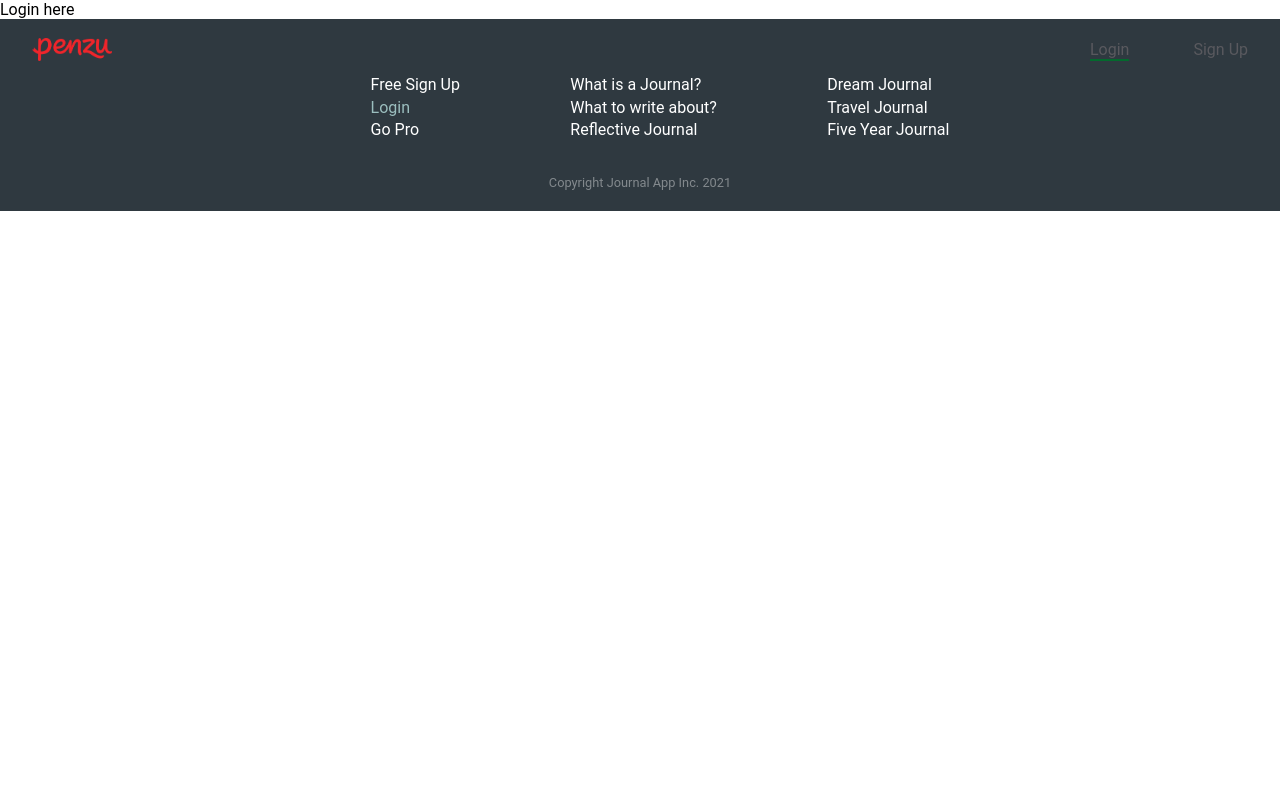
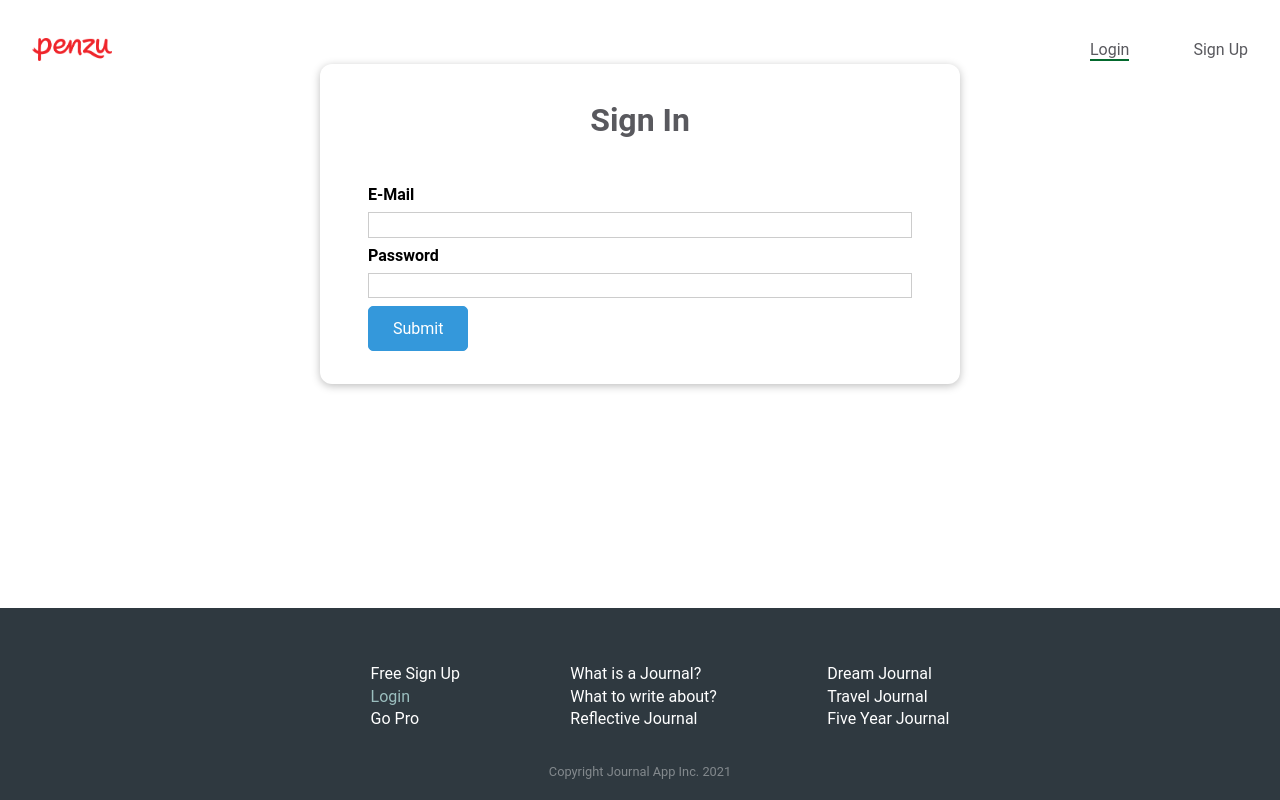
Before and after one commit to rpashev/vue-journal-app, a Vue app: page /login in a window 1280 px wide. Built offline with nearby package versions, Linux system fonts and the light colour scheme.

Commit message:
fixed footer's position and added basic Login page

```diff
--- a/src/App.vue
+++ b/src/App.vue
@@ -1,6 +1,6 @@
 <template>
   <the-header />
-  <router-view></router-view>
+  <router-view id="main"></router-view>
   <the-footer />
 </template>
 <script>
@@ -10,13 +10,13 @@ import TheFooter from "../src/components/layout/TheFooter.vue";
 export default {
   components: {
     TheHeader,
-    TheFooter
+    TheFooter,
   },
 };
 </script>
 
 <style>
-*{
+* {
   box-sizing: border-box;
 }
 body {
@@ -24,10 +24,17 @@ body {
   font-family: "Roboto", sans-serif;
 }
 #app {
-  height:100%;
+  position: relative;
+  min-height: 100vh;
+}
+#main {
+  padding-bottom: 12rem;
+  margin: 0 auto;
 }
 h1,
-p, h3, h2 {
+p,
+h3,
+h2 {
   color: #59595e;
 }
 </style>
--- /dev/null
+++ b/src/components/UI/BaseCard.vue
@@ -0,0 +1,16 @@
+<template>
+  <div class="card">
+    <slot></slot>
+  </div>
+</template>
+
+<style scoped>
+.card {
+  border-radius: 12px;
+  box-shadow: 0 2px 8px rgba(0, 0, 0, 0.26);
+  padding: 1rem;
+  margin: 2rem auto;
+  max-width: 40rem;
+  /* background: rgb(245, 241, 241); */
+}
+</style>
--- a/src/components/landing-page/Features.vue
+++ b/src/components/landing-page/Features.vue
@@ -68,6 +68,8 @@ export default {};
   align-items: center;
   justify-content: center;
   margin: 2rem;
+  min-width: 250px;
+  flex-shrink: 0;
 }
 p {
   font-size: 1.2rem;
@@ -106,4 +108,9 @@ p {
 a {
   margin-top: 0.5rem;
 }
+@media (max-width: 40rem) {
+  .features {
+    flex-direction: column;
+  }
+}
 </style>
--- a/src/components/layout/TheFooter.vue
+++ b/src/components/layout/TheFooter.vue
@@ -41,9 +41,8 @@
 
 <style scoped>
 footer {
-  position: relative;
+  position: absolute;
   bottom: 0;
-  left: 0;
   height: 12rem;
   width: 100%;
   background: #2f3940;
--- a/src/main.js
+++ b/src/main.js
@@ -2,9 +2,13 @@ import { createApp } from "vue";
 import App from "./App.vue";
 import router from "./router";
 import store from "./store";
+
 import BaseButton from "./components/UI/BaseButton.vue";
+import BaseCard from "./components/UI/BaseCard.vue";
+
 
 const app = createApp(App);
 app.use(store).use(router).mount("#app");
 
 app.component("base-button", BaseButton);
+app.component("base-card", BaseCard);
--- a/src/pages/auth/Login.vue
+++ b/src/pages/auth/Login.vue
@@ -1,3 +1,78 @@
 <template>
-    <div>Login here </div>
+  <base-card class="login__page">
+    <div>
+      <h1>Sign In</h1>
+      <form @submit.prevent="submitHandler">
+        <div class="form-control">
+          <label for="email">E-Mail</label>
+          <input type="email" id="email" v-model.trim="email" />
+        </div>
+        <div class="form-control">
+          <label for="password">Password</label>
+          <input type="password" id="password" v-model.trim="password" />
+        </div>
+        <!-- <button></button> -->
+        <base-button type="submit" tag="button">Submit</base-button>
+      </form>
+    </div>
+  </base-card>
 </template>
+
+<script>
+import { ref } from "@vue/reactivity";
+export default {
+  setup() {
+    const email = ref("");
+    const password = ref("");
+
+    function submitHandler() {
+      console.log(email.value, password.value);
+    }
+
+    return {
+      submitHandler,
+      email,
+      password,
+    };
+  },
+};
+</script>
+
+<style scoped>
+.login__page {
+  height: 20rem;
+  position: relative;
+  top: 4rem;
+}
+form {
+  margin: 1rem;
+  padding: 1rem;
+}
+
+.form-control {
+  margin: 0.5rem 0;
+}
+
+label {
+  font-weight: bold;
+  margin-bottom: 0.5rem;
+  display: block;
+}
+
+input {
+  display: block;
+  width: 100%;
+  font: inherit;
+  border: 1px solid #ccc;
+  padding: 0.15rem;
+}
+
+input:focus {
+  border-color: #3d008d;
+  background-color: #faf6ff;
+  outline: none;
+}
+h1 {
+  text-align: center;
+}
+</style>
```
